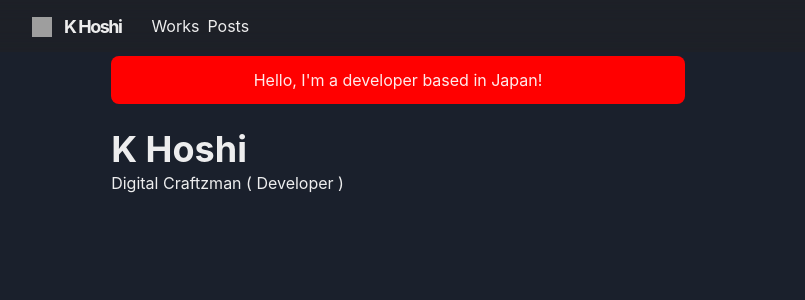
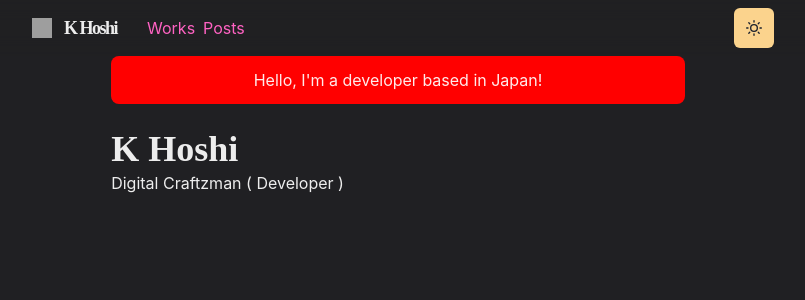
Before and after one commit to khoshi-higashi/homepage, a Next.js app: page / in a window 1280 px wide. Shown: the top 300 px of the page, without its empty margins (242-1047 px from the left). Built offline with nearby package versions, Linux system fonts and the light colour scheme; grey boxes are pictures that could not be loaded.

Commit message:
ダークモード切り替えボタン追加

```diff
--- a/components/navbar.js
+++ b/components/navbar.js
@@ -2,6 +2,7 @@
 import NextLink from "next/link"
 import { Container, Box, Link, Stack, Heading, Flex, Menu, MenuItem, MenuList, MenuButton, IconButton, useColorModeValue } from "@chakra-ui/react";
 import { HamburgerIcon } from "@chakra-ui/icons"
+import ThemeToggleButton from "./theme-toggle-button";
 
 const LinkItem = ({ href, path, children }) => {
   const active = path === href
@@ -36,6 +37,7 @@
         </Stack>
 
         <Box flex={1} align="right">
+          <ThemeToggleButton/>
           <Box ml={2} display={{ base: "inline-block", md: "none" }}>
             <Menu>
               <MenuButton as={IconButton} icon={<HamburgerIcon />} variant="outline" aria-label="Options" />
--- /dev/null
+++ b/components/theme-toggle-button.js
@@ -0,0 +1,13 @@
+import { IconButton, useColorMode, useColorModeValue } from "@chakra-ui/react";
+import { SunIcon, MoonIcon } from "@chakra-ui/icons";
+
+const ThemeToggleButton = () => {
+  const { toggleColorMode } = useColorMode()
+
+  return (
+    <IconButton aria-label="Toggle theme" colorScheme={useColorModeValue("purple", "orange")} icon={useColorModeValue(<MoonIcon />, <SunIcon />)} onClick={toggleColorMode}>
+    </IconButton>
+  )
+}
+
+export default ThemeToggleButton
--- a/pages/_app.js
+++ b/pages/_app.js
@@ -1,9 +1,10 @@
 import { ChakraProvider } from "@chakra-ui/react";
 import Layout from "../components/layouts/main"
+import theme from "../lib/theme";
 
 const Website = ({ Component, pageProps, router }) => {
   return (
-    <ChakraProvider>
+    <ChakraProvider theme={theme}>
       <Layout router={router}>
         <Component {...pageProps} key={router.route} />
       </Layout>
```
